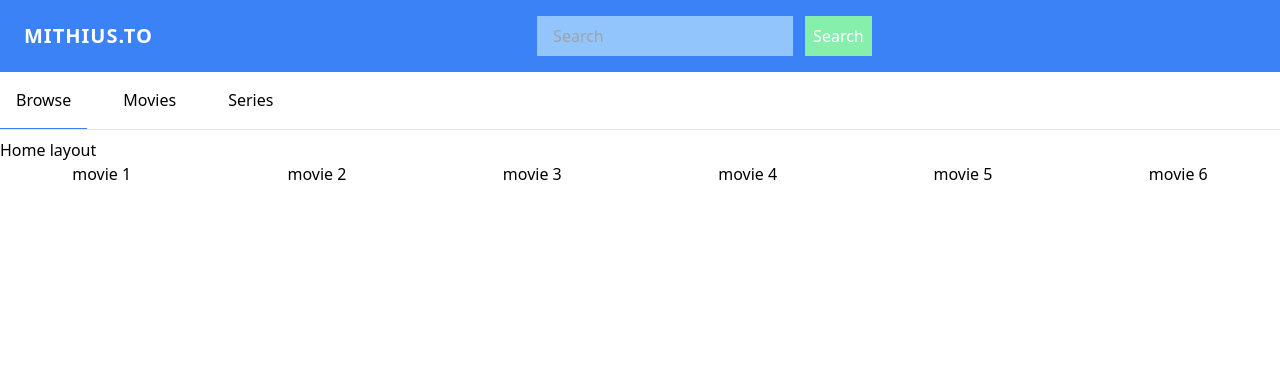
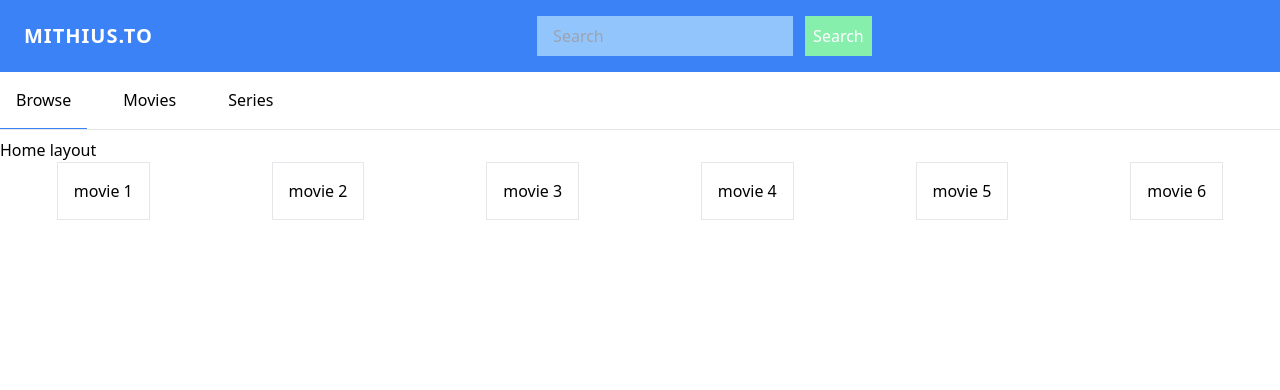
Before and after one commit to lilmithi/Mithius.to, a Flask app: page / in a window 1280 px wide. Shown: the top 390 px of the page. Run offline with Flask 2, Linux system fonts and the light colour scheme; style sheets or scripts are compiled from the project's sources.

Commit message:
style:Implement grid styling for card items

```diff
--- a/app/templates/index.html
+++ b/app/templates/index.html
@@ -3,7 +3,7 @@
 <a href="/" class="p-4 border-b border-blue-500">Browse</a>
 {% endblock %} {% block show_layout %}
 <div id="home">Home layout</div>
-<ul class="flex gap-3 items-center justify-around">
+<ul class="grid grid-cols-3 md:grid-cols-6 gap-2 justify-items-center">
   {{macro.displayTopCards('movie')}}
 </ul>
 {% endblock %}
--- a/app/templates/macro.html
+++ b/app/templates/macro.html
@@ -1,15 +1,15 @@
 {% macro displayTopCards(type) %} {% if type == 'movie' %}
-<li>movie 1</li>
-<li>movie 2</li>
-<li>movie 3</li>
-<li>movie 4</li>
-<li>movie 5</li>
-<li>movie 6</li>
+<li class="col-span-1 p-4 border">movie 1</li>
+<li class="col-span-1 p-4 border">movie 2</li>
+<li class="col-span-1 p-4 border">movie 3</li>
+<li class="col-span-1 p-4 border">movie 4</li>
+<li class="col-span-1 p-4 border">movie 5</li>
+<li class="col-span-1 p-4 border">movie 6</li>
 {% else %}
-<li>series 1</li>
-<li>series 2</li>
-<li>series 3</li>
-<li>series 4</li>
-<li>series 5</li>
-<li>series 6</li>
+<li class="col-span-1 p-4 border">series 1</li>
+<li class="col-span-1 p-4 border">series 2</li>
+<li class="col-span-1 p-4 border">series 3</li>
+<li class="col-span-1 p-4 border">series 4</li>
+<li class="col-span-1 p-4 border">series 5</li>
+<li class="col-span-1 p-4 border">series 6</li>
 {% endif %} {% endmacro %}
--- a/app/templates/movies.html
+++ b/app/templates/movies.html
@@ -3,7 +3,7 @@
 <a href="/movies" class="p-4 border-b border-blue-500">Movies</a>
 {% endblock %} {% block show_layout %}
 <div id="movies">Movies/Series layout</div>
-<ul class="flex gap-3 items-center justify-around">
+<ul class="grid grid-cols-3 md:grid-cols-6 gap-2 justify-items-center">
   {{macro.displayTopCards('movie')}}
 </ul>
 {% endblock %}
--- a/app/templates/series.html
+++ b/app/templates/series.html
@@ -3,7 +3,7 @@
 <a href="/series" class="p-4 border-b border-blue-500">Series</a>
 {% endblock %} {% block show_layout %}
 <div id="series">Series/movies layout</div>
-<ul class="flex gap-3 items-center justify-around">
+<ul class="grid grid-cols-3 md:grid-cols-6 gap-2 justify-items-center">
   {{macro.displayTopCards('series')}}
 </ul>
 {% endblock %}
```
